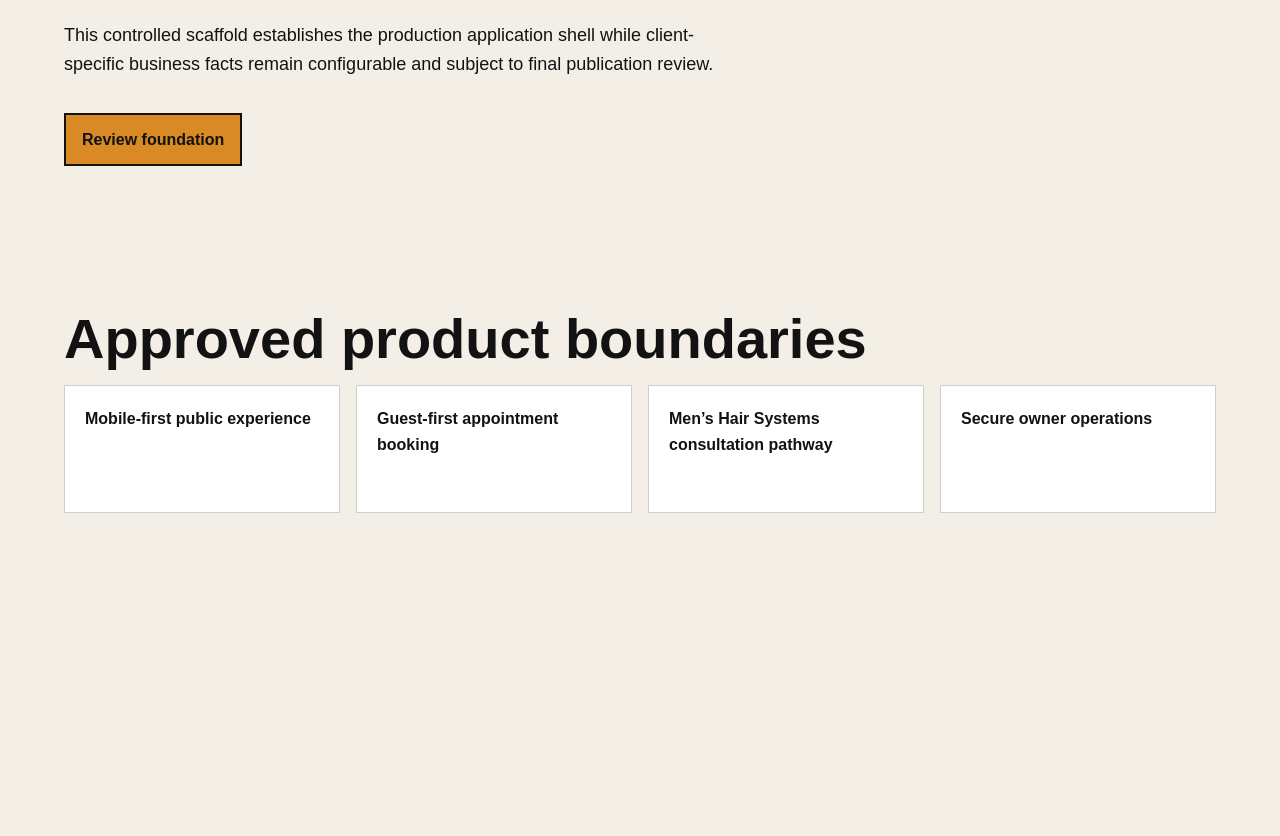
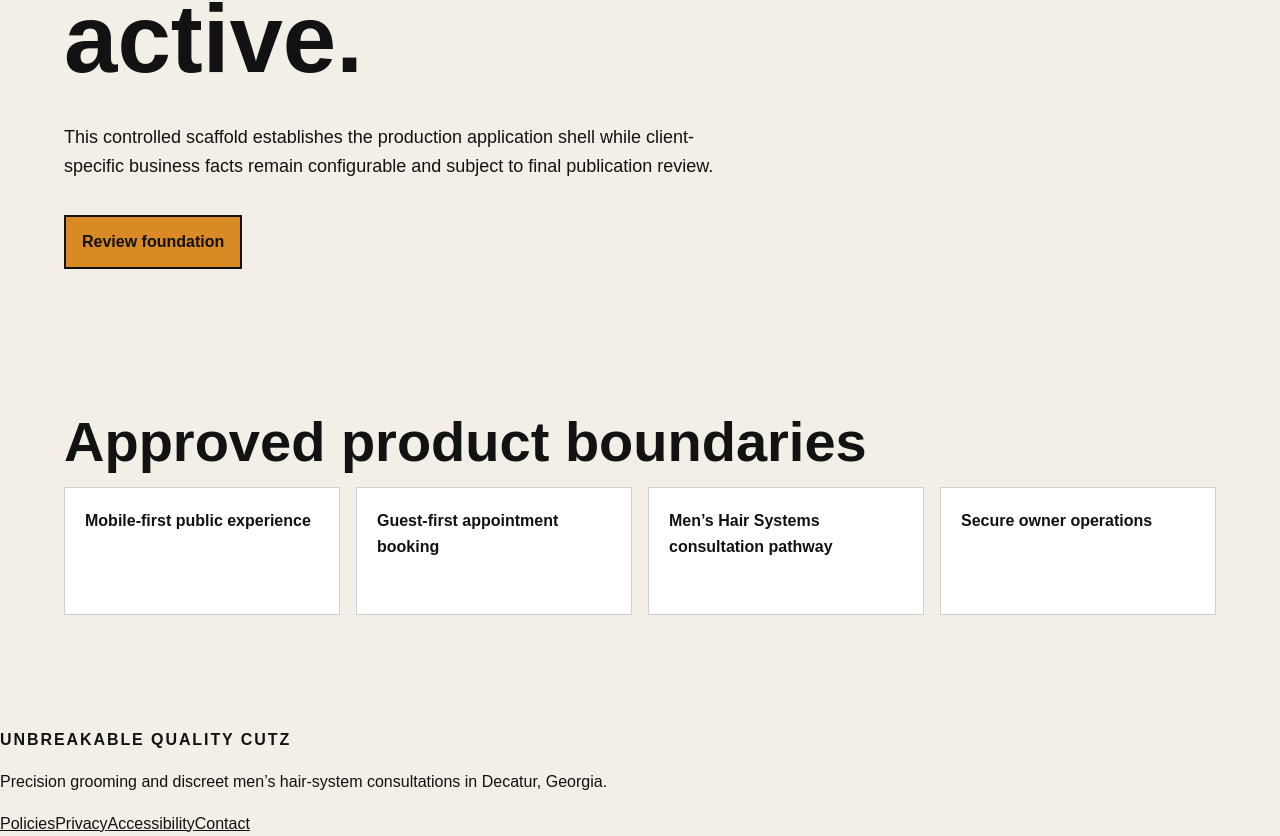
Before and after one commit to cocodev86/Turk, a Next.js app: page / in a window 1280 px wide. Shown: the part 437-1273 px from the top of the page. Before the commit the page ends 1062 px from the top, so only its background shows below. Built offline with nearby package versions, Linux system fonts and the light colour scheme; no server answers.

Commit message:
feat: apply UQC public site shell and metadata

```diff
--- a/src/app/layout.tsx
+++ b/src/app/layout.tsx
@@ -1,13 +1,24 @@
 import type { Metadata } from "next";
 import type { ReactNode } from "react";
+import { SiteShell } from "@/components/site-shell";
 import "./globals.css";
 
 export const metadata: Metadata = {
+  metadataBase: new URL(process.env.NEXT_PUBLIC_SITE_URL ?? "https://example.com"),
   title: {
-    default: "Unbreakable Quality Cutz",
+    default: "Unbreakable Quality Cutz | Decatur Barbering",
     template: "%s | Unbreakable Quality Cutz"
   },
-  description: "Precision barbering and men’s hair-system services in Decatur, Georgia."
+  description: "Precision grooming and discreet men’s hair-system consultations in Decatur, Georgia.",
+  openGraph: {
+    title: "Unbreakable Quality Cutz",
+    description: "Precision grooming, dependable appointments, and discreet men’s hair-system consultations.",
+    type: "website"
+  },
+  robots: {
+    index: false,
+    follow: false
+  }
 };
 
 type RootLayoutProps = Readonly<{ children: ReactNode }>;
@@ -15,7 +26,7 @@ type RootLayoutProps = Readonly<{ children: ReactNode }>;
 export default function RootLayout({ children }: RootLayoutProps) {
   return (
     <html lang="en">
-      <body>{children}</body>
+      <body><SiteShell>{children}</SiteShell></body>
     </html>
   );
 }
```
